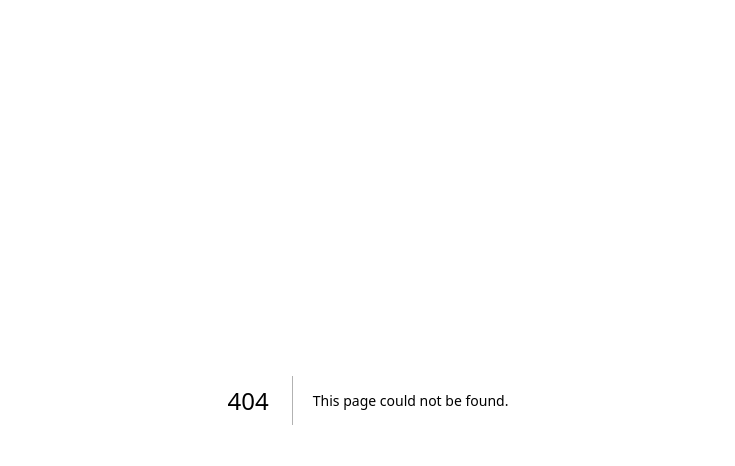
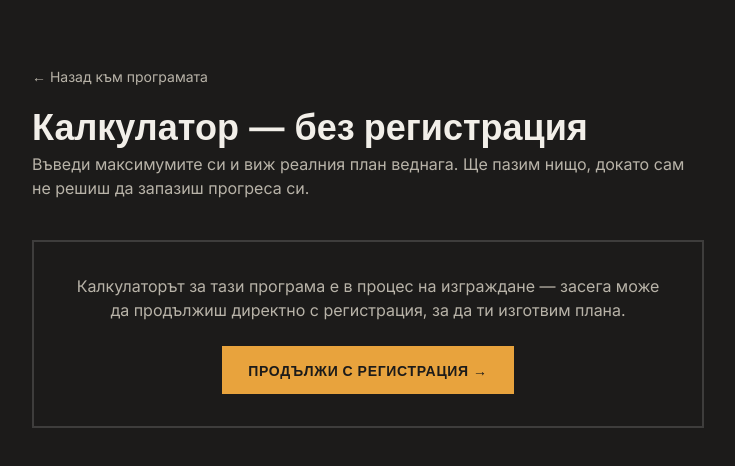
Before and after one commit to nmb7tyn8yb-blip/strength-planner, a Next.js app: page /calculate in a window 1280 px wide. Before the commit this address had no page. Shown: the top 466 px of the page, without its empty margins (272-1007 px from the left). Built offline with nearby package versions, Linux system fonts and the light colour scheme.

Commit message:
Create page.tsx

```diff
--- /dev/null
+++ b/app/calculate/page.tsx
@@ -0,0 +1,185 @@
+"use client";
+
+import { Suspense, useState } from "react";
+import Link from "next/link";
+import { useSearchParams } from "next/navigation";
+import {
+  calculateTrainingMax,
+  planWendlerLift,
+  type WendlerLift,
+  type WendlerSettings,
+} from "@/lib/wendler-531-generator";
+
+const LIFTS: { key: WendlerLift; label: string }[] = [
+  { key: "squat", label: "Клек" },
+  { key: "bench_press", label: "Лежанка" },
+  { key: "deadlift", label: "Мъртва тяга" },
+  { key: "overhead_press", label: "Военна преса" },
+];
+
+const SETTINGS: WendlerSettings = {
+  roundingIncrementKg: 2.5,
+  tmIncreaseUpperKg: 2.5,
+  tmIncreaseLowerKg: 5,
+  trainingMaxPercentOf1RM: 0.9,
+};
+
+export default function CalculatePage() {
+  return (
+    <Suspense fallback={<main className="min-h-screen bg-graphite" />}>
+      <CalculateInner />
+    </Suspense>
+  );
+}
+
+function CalculateInner() {
+  const searchParams = useSearchParams();
+  const programSlug = searchParams.get("program") ?? "";
+
+  const [maxes, setMaxes] = useState<Record<WendlerLift, string>>({
+    squat: "",
+    bench_press: "",
+    deadlift: "",
+    overhead_press: "",
+  });
+  const [showResults, setShowResults] = useState(false);
+
+  const supported = programSlug === "531";
+
+  function handleCalculate(e: React.FormEvent) {
+    e.preventDefault();
+    setShowResults(true);
+  }
+
+  const oneRepMaxes = Object.fromEntries(
+    LIFTS.map((l) => [l.key, Number(maxes[l.key]) || 0])
+  ) as Record<WendlerLift, number>;
+
+  return (
+    <main className="min-h-screen bg-graphite px-6 py-16 text-chalk">
+      <div className="mx-auto max-w-2xl">
+        <Link href={`/programs/${programSlug}`} className="text-sm text-chalkDim hover:text-chalk">
+          ← Назад към програмата
+        </Link>
+
+        <h1 className="mt-4 font-display text-3xl font-semibold md:text-4xl">
+          Калкулатор — без регистрация
+        </h1>
+        <p className="mt-2 text-chalkDim">
+          Въведи максимумите си и виж реалния план веднага. Ще пазим нищо, докато сам не
+          решиш да запазиш прогреса си.
+        </p>
+
+        {!supported && (
+          <div className="mt-10 border-2 border-white/15 p-8 text-center">
+            <p className="text-chalkDim">
+              Калкулаторът за тази програма е в процес на изграждане — засега може да
+              продължиш директно с регистрация, за да ти изготвим плана.
+            </p>
+            <Link
+              href={`/start?program=${programSlug}`}
+              className="mt-6 inline-flex items-center gap-2 border-2 border-amber bg-amber px-6 py-3 font-display text-sm font-semibold uppercase tracking-wider text-graphite transition hover:bg-transparent hover:text-amber"
+            >
+              Продължи с регистрация →
+            </Link>
+          </div>
+        )}
+
+        {supported && !showResults && (
+          <form onSubmit={handleCalculate} className="mt-10 grid gap-6">
+            <div className="grid grid-cols-2 gap-4">
+              {LIFTS.map((lift) => (
+                <div key={lift.key}>
+                  <label className="text-xs uppercase tracking-widest text-chalkDim">
+                    {lift.label} — 1RM (kg)
+                  </label>
+                  <input
+                    type="number"
+                    min={0}
+                    step={0.5}
+                    required
+                    placeholder="напр. 100"
+                    value={maxes[lift.key]}
+                    onChange={(e) => setMaxes({ ...maxes, [lift.key]: e.target.value })}
+                    className="mt-1 w-full border-2 border-white/15 bg-transparent px-4 py-3 text-chalk placeholder:text-chalkDim focus:border-amber"
+                  />
+                </div>
+              ))}
+            </div>
+
+            <button
+              type="submit"
+              className="border-2 border-amber bg-amber px-6 py-3 font-display text-sm font-semibold uppercase tracking-wider text-graphite transition hover:bg-transparent hover:text-amber"
+            >
+              Изчисли плана →
+            </button>
+          </form>
+        )}
+
+        {supported && showResults && (
+          <div className="mt-10">
+            <h2 className="font-display text-xl font-semibold">Седмица 1 — твоят план</h2>
+            <p className="mt-1 text-sm text-chalkDim">
+              Тренировъчен максимум = 90% от въведения 1RM. Последната серия е AMRAP
+              (максимален брой качествени повторения).
+            </p>
+
+            <div className="mt-6 grid gap-6">
+              {LIFTS.map((lift) => {
+                const tm = calculateTrainingMax(
+                  oneRepMaxes[lift.key],
+                  SETTINGS,
+                  SETTINGS.roundingIncrementKg
+                );
+                const sets = planWendlerLift(
+                  lift.key,
+                  { cycleNumber: 1, weekNumber: 1, trainingMaxKg: { ...oneRepMaxes, [lift.key]: tm } },
+                  SETTINGS
+                );
+
+                return (
+                  <div key={lift.key} className="border-2 border-white/15 p-5">
+                    <div className="flex items-baseline justify-between">
+                      <h3 className="font-display text-lg font-semibold">{lift.label}</h3>
+                      <span className="text-sm text-chalkDim">TM: {tm} kg</span>
+                    </div>
+                    <div className="mt-3 grid grid-cols-3 gap-3">
+                      {sets.map((set, i) => (
+                        <div key={i} className="border border-white/10 p-3 text-center">
+                          <div className="font-display text-2xl font-bold text-steelLight">
+                            {set.weightKg}
+                            <span className="text-xs text-chalkDim"> kg</span>
+                          </div>
+                          <div className="mt-1 text-sm text-chalkDim">
+                            {set.reps}
+                            {set.isAmrap ? "+" : ""} повт.
+                          </div>
+                        </div>
+                      ))}
+                    </div>
+                  </div>
+                );
+              })}
+            </div>
+
+            <div className="mt-10 border-t border-white/10 pt-8 text-center">
+              <p className="text-chalkDim">
+                Това е само първата седмица. За пълния 4-седмичен цикъл, автоматична
+                прогресия и календар по дати — запази прогреса си.
+              </p>
+              <Link
+                href={`/start?program=${programSlug}&squat=${maxes.squat}&bench=${maxes.bench_press}&deadlift=${maxes.deadlift}&press=${maxes.overhead_press}`}
+                className="mt-5 inline-flex items-center gap-2 border-2 border-amber bg-amber px-6 py-3 font-display text-sm font-semibold uppercase tracking-wider text-graphite transition hover:bg-transparent hover:text-amber"
+              >
+                Запази прогреса си →
+              </Link>
+              <p className="mt-3 text-xs text-chalkDim">
+                Максимумите ти вече ще са попълнени — няма да ги пишеш втори път.
+              </p>
+            </div>
+          </div>
+        )}
+      </div>
+    </main>
+  );
+}
```
